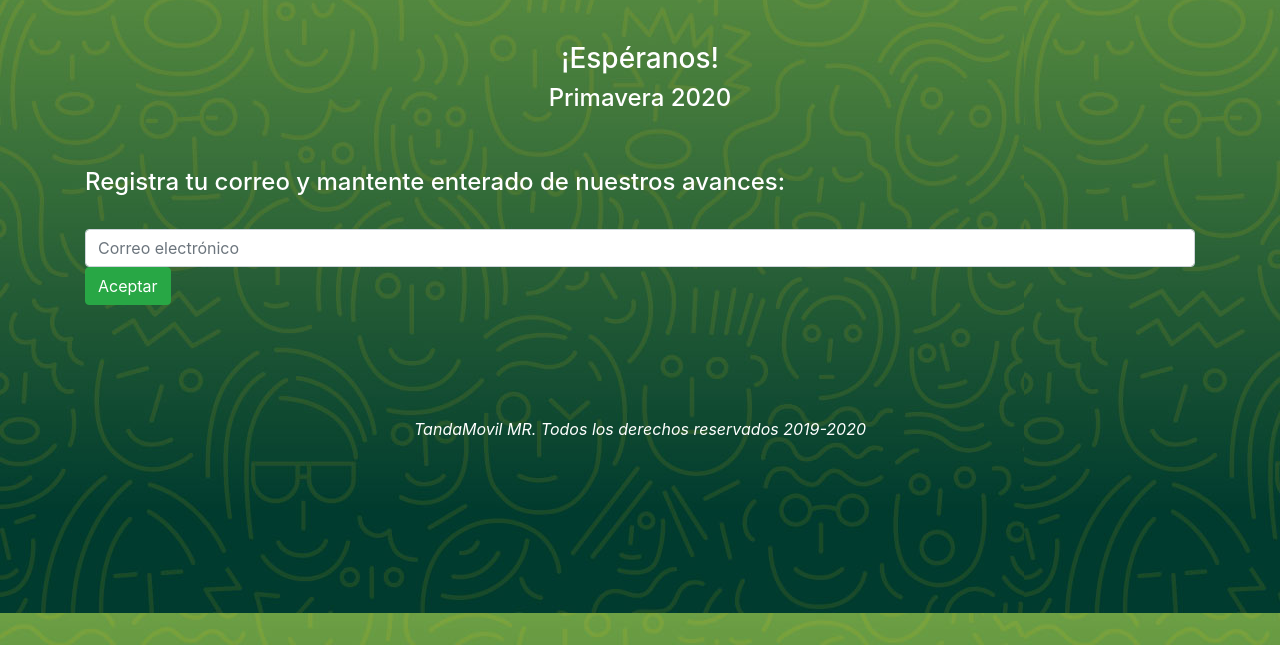
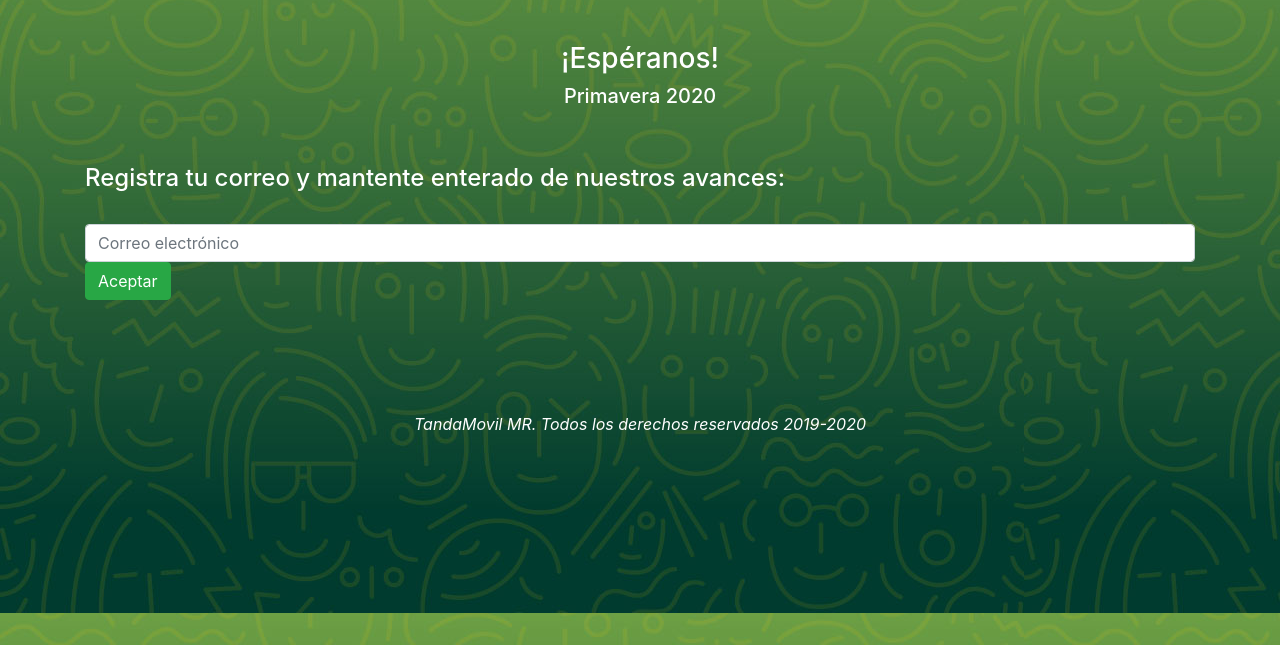
Before and after one commit to 72j72RCnVjb4mbXLo/72j72RCnVjb4mbXLo.github.io, a plain HTML site: page index.html in a window 1280 px wide. Shown: the part 155-800 px from the top of the page. Drawn offline with nearby package versions, Linux system fonts and the light colour scheme.

Commit message:
Update index.html

```diff
--- a/index.html
+++ b/index.html
@@ -17,7 +17,7 @@
       <!-- <br><br> -->
       <br><br>
       <h3 class="text-white text-center">¡Espéranos!</h3>
-      <h4 class="text-white text-center">Primavera 2020</h4>
+      <h5 class="text-white text-center">Primavera 2020</h5>
       <br><br>
 
     </div>
```
